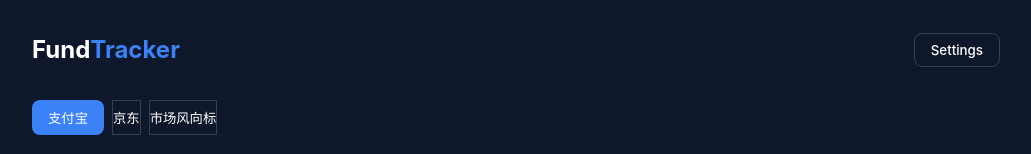
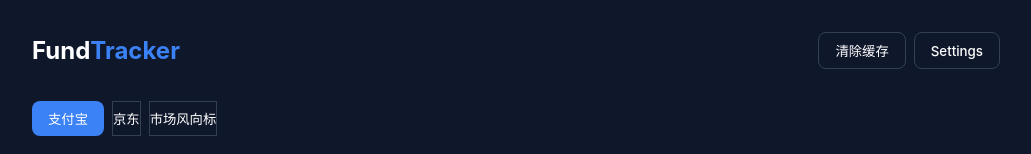
Before and after one commit to 88HaoHuai/FundAnalyze, a React (Vite) app: page / in a window 1280 px wide. Shown: the top 154 px of the page, without its empty margins (124-1155 px from the left). Built offline with nearby package versions, Linux system fonts and the light colour scheme; no server answers.

Commit message:
Update README with feature summary and add clear cache button

```diff
--- a/src/App.jsx
+++ b/src/App.jsx
@@ -183,9 +183,19 @@ function App() {
         <h1 style={{ fontSize: 'var(--font-size-2xl)', fontWeight: 'bold' }}>
           Fund<span style={{ color: 'var(--color-accent)' }}>Tracker</span>
         </h1>
-        <button className="btn btn-secondary" onClick={() => setShowManager(true)}>
-          Settings
-        </button>
+        <div style={{ display: 'flex', gap: '8px' }}>
+          <button className="btn btn-secondary" onClick={() => {
+            if (window.confirm('是否确定清除本地缓存？这会重置为默认分组配置。')) {
+              localStorage.removeItem('fundTrackerGroups');
+              window.location.reload();
+            }
+          }}>
+            清除缓存
+          </button>
+          <button className="btn btn-secondary" onClick={() => setShowManager(true)}>
+            Settings
+          </button>
+        </div>
       </header>
 
       <main>
```
